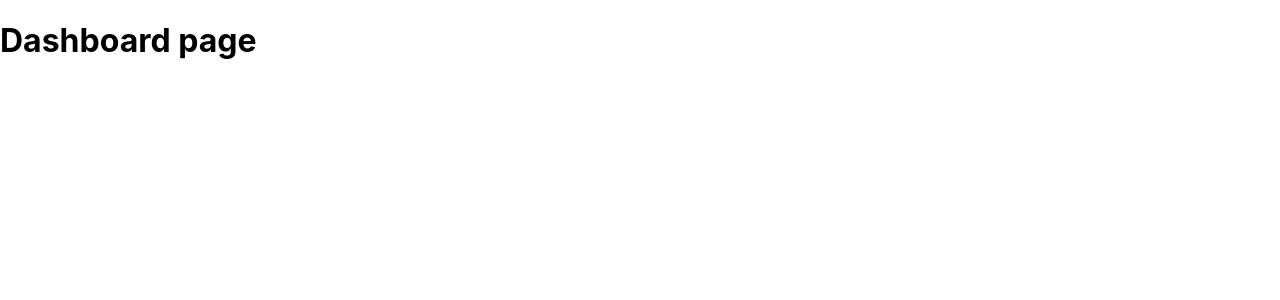
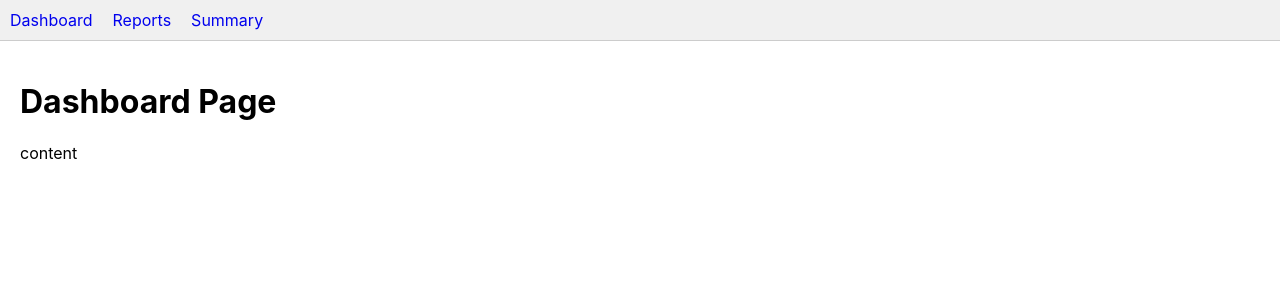
Before and after one commit to kialeygoliber/G53, a React (Create React App) app in the folder frontend/: page / in a window 1280 px wide. Both pictures are taken after typing "Sample", "Sample123" into the empty fields and a click on the button "Login". Shown: the top 300 px of the page. Built offline with nearby package versions, Linux system fonts and the light colour scheme.

Commit message:
Frontend links and page switching works

```diff
--- a/frontend/src/pages/dashboard.js
+++ b/frontend/src/pages/dashboard.js
@@ -1,3 +1,26 @@
+import React from "react";
+import { Link } from "react-router-dom";
+
 export default function Dashboard() {
-    return <h1>Dashboard page</h1>;
-  }
+  return (
+    <div>
+      <nav style={{
+        display: "flex",
+        justifyContent: "flex-start",
+        gap: "20px",
+        padding: "10px",
+        backgroundColor: "#f0f0f0",
+        borderBottom: "1px solid #ccc"
+      }}>
+        <Link to="/" style={{ textDecoration: "none" }}>Dashboard</Link>
+        <Link to="/reports" style={{ textDecoration: "none" }}>Reports</Link>
+        <Link to="/summary" style={{ textDecoration: "none" }}>Summary</Link>
+      </nav>
+
+      <div style={{ padding: "20px" }}>
+        <h1>Dashboard Page</h1>
+        <p>content</p>
+      </div>
+    </div>
+  );
+}
--- a/frontend/src/pages/login.js
+++ b/frontend/src/pages/login.js
@@ -8,10 +8,9 @@ export default function Login() {
 
   const handleSubmit = (e) => {
     e.preventDefault();
-    // For now, just store a dummy token in localStorage
     if (username && password) {
-      localStorage.setItem("token", "dummy-token");
-      navigate("/"); // redirect to dashboard
+      localStorage.setItem("token", "temporary-token-for-testing-lollll");
+      navigate("/");
     } else {
       alert("Please enter username and password");
     }
--- a/frontend/src/pages/reports.js
+++ b/frontend/src/pages/reports.js
@@ -1,3 +1,25 @@
+import React from "react";
+import { Link } from "react-router-dom";
+
 export default function Reports() {
-    return <h1>Reports page</h1>;
-  }
+  return (
+    <div>
+      <nav style={{
+        display: "flex",
+        justifyContent: "flex-start",
+        gap: "20px",
+        padding: "10px",
+        backgroundColor: "#f0f0f0",
+        borderBottom: "1px solid #ccc"
+      }}>
+        <Link to="/" style={{ textDecoration: "none" }}>Dashboard</Link>
+        <Link to="/reports" style={{ textDecoration: "none" }}>Reports</Link>
+        <Link to="/summary" style={{ textDecoration: "none" }}>Summary</Link>
+      </nav>
+      <div style={{ padding: "20px" }}>
+        <h1>Reports Page</h1>
+        <p>content</p>
+      </div>
+    </div>
+  );
+}
--- a/frontend/src/pages/summary.js
+++ b/frontend/src/pages/summary.js
@@ -1,3 +1,26 @@
+import React from "react";
+import { Link } from "react-router-dom";
+
 export default function Summary() {
-    return <h1>Summary</h1>;
-  }
+  return (
+    <div>
+      <nav style={{
+        display: "flex",
+        justifyContent: "flex-start",
+        gap: "20px",
+        padding: "10px",
+        backgroundColor: "#f0f0f0",
+        borderBottom: "1px solid #ccc"
+      }}>
+        <Link to="/" style={{ textDecoration: "none" }}>Dashboard</Link>
+        <Link to="/reports" style={{ textDecoration: "none" }}>Reports</Link>
+        <Link to="/summary" style={{ textDecoration: "none" }}>Summary</Link>
+      </nav>
+
+      <div style={{ padding: "20px" }}>
+        <h1>Summary Page</h1>
+        <p>content</p>
+      </div>
+    </div>
+  );
+}
```
